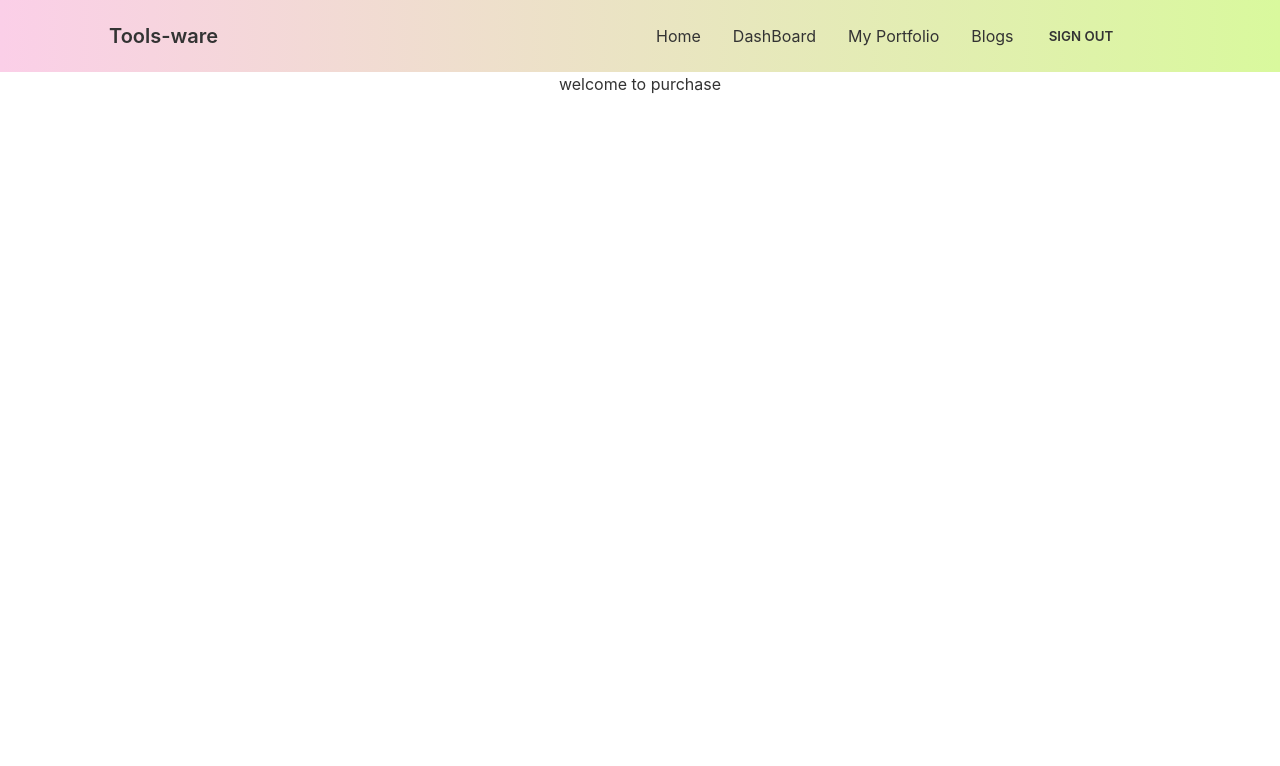
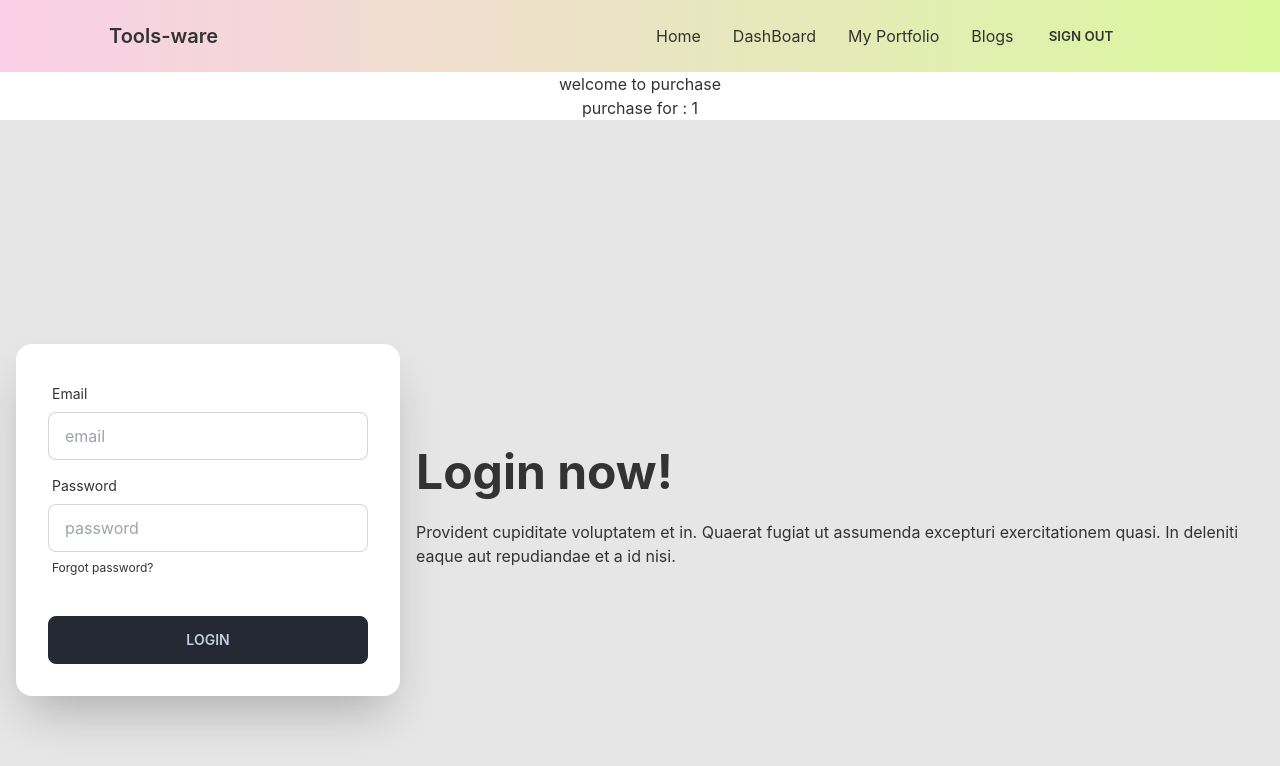
Before and after one commit to MDSHOHAG617/Tools_Ware, a React (Create React App) app: page /purchase/1 in a window 1280 px wide. Shown: the top 766 px of the page. Built offline with nearby package versions, Linux system fonts and the light colour scheme; no server answers; sample sign-in values are in the browser's storage.

Commit message:
updating purchase

```diff
--- a/src/App.js
+++ b/src/App.js
@@ -7,6 +7,7 @@
 import Login from "./Pages/Login/Login";
 import SignUp from "./Pages/Login/SignUp";
 import RequireAuth from "./Pages/Login/RequireAuth";
+import Portfolio from "./Pages/About/Portfolio";
 
 function App() {
   return (
@@ -34,7 +35,7 @@
         <Route path="/signup" element={<SignUp></SignUp>} />
         <Route path="/blogs" element={<></>} />
         <Route path="/dashboard" element={<></>} />
-        <Route path="/portfolio" element={<></>} />
+        <Route path="/portfolio" element={<Portfolio></Portfolio>} />
 
         <Route path="*" element={<NotFound />} />
       </Routes>
--- /dev/null
+++ b/src/Pages/About/Portfolio.js
@@ -0,0 +1,28 @@
+import React from "react";
+
+const Portfolio = () => {
+  return (
+    <div>
+      <div class="hero min-h-screen ">
+        <div class="hero-content flex-col lg:flex-row">
+          <img
+            src="https://api.lorem.space/image/movie?w=260&h=400"
+            class="max-w-sm rounded-lg shadow-2xl"
+            alt=""
+          />
+          <div className="lg:p-32">
+            <h1 class="text-5xl font-bold">H! I am Md Shohag</h1>
+            <p class="py-6">
+              Provident cupiditate voluptatem et in. Quaerat fugiat ut assumenda
+              excepturi exercitationem quasi. In deleniti eaque aut repudiandae
+              et a id nisi.
+            </p>
+            <button class="btn btn-primary">Get Started</button>
+          </div>
+        </div>
+      </div>
+    </div>
+  );
+};
+
+export default Portfolio;
--- a/src/Pages/About/Purchase.js
+++ b/src/Pages/About/Purchase.js
@@ -1,8 +1,66 @@
-import React from "react";
+import React, { useEffect, useState } from "react";
 import { useParams } from "react-router-dom";
+import ToolsItem from "./ToolsItem";
 
 const Purchase = () => {
-  return <div>welcome to purchase</div>;
+  const { id } = useParams();
+  const [tools, setTools] = useState({});
+
+  useEffect(() => {
+    fetch(`http://localhost:5000/tool/${id}`)
+      .then((res) => res.json())
+      .then((data) => setTools(data));
+  }, [id]);
+  return (
+    <div>
+      welcome to purchase
+      <p>purchase for : {id}</p>
+      <div class="hero min-h-screen bg-base-200">
+        <div class="hero-content flex-col lg:flex-row-reverse">
+          <div class="text-center lg:text-left">
+            <h1 class="text-5xl font-bold">Login now!</h1>
+            <p class="py-6">
+              Provident cupiditate voluptatem et in. Quaerat fugiat ut assumenda
+              excepturi exercitationem quasi. In deleniti eaque aut repudiandae
+              et a id nisi.
+            </p>
+          </div>
+          <div class="card flex-shrink-0 w-full max-w-sm shadow-2xl bg-base-100">
+            <div class="card-body">
+              <div class="form-control">
+                <label class="label">
+                  <span class="label-text">Email</span>
+                </label>
+                <input
+                  type="text"
+                  placeholder="email"
+                  class="input input-bordered"
+                />
+              </div>
+              <div class="form-control">
+                <label class="label">
+                  <span class="label-text">Password</span>
+                </label>
+                <input
+                  type="text"
+                  placeholder="password"
+                  class="input input-bordered"
+                />
+                <label class="label">
+                  <a href="#" class="label-text-alt link link-hover">
+                    Forgot password?
+                  </a>
+                </label>
+              </div>
+              <div class="form-control mt-6">
+                <button class="btn btn-primary">Login</button>
+              </div>
+            </div>
+          </div>
+        </div>
+      </div>
+    </div>
+  );
 };
 
 export default Purchase;
--- /dev/null
+++ b/src/Pages/About/ToolsItem.js
@@ -0,0 +1,7 @@
+// import React from "react";
+
+// const ToolsItem = ({ tools }) => {
+//   return <div>tools: {tools?.name}</div>;
+// };
+
+// export default ToolsItem;
```
Also changed, not shown: 1 other file (tests, documents, lock files or other folders).
